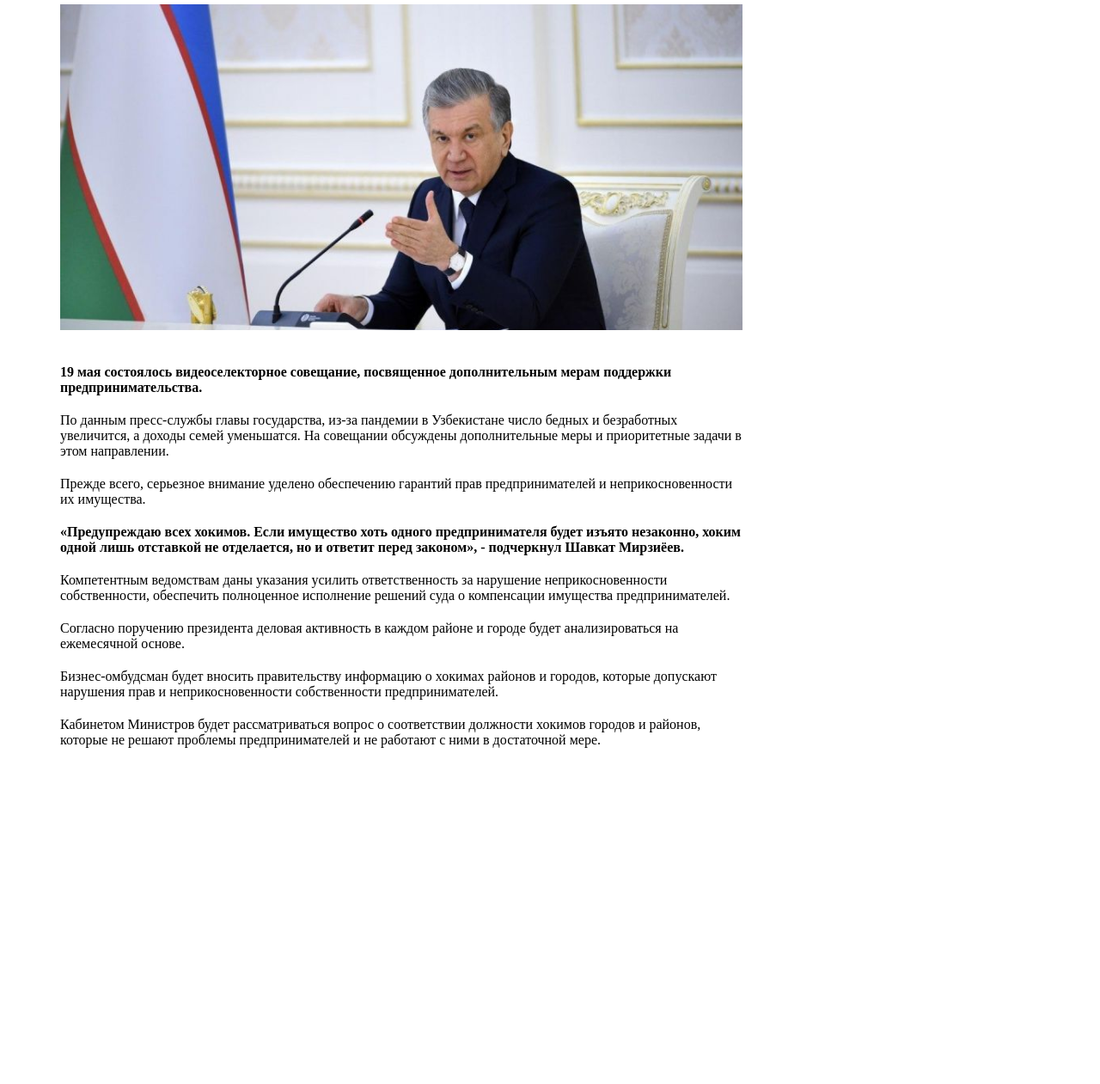
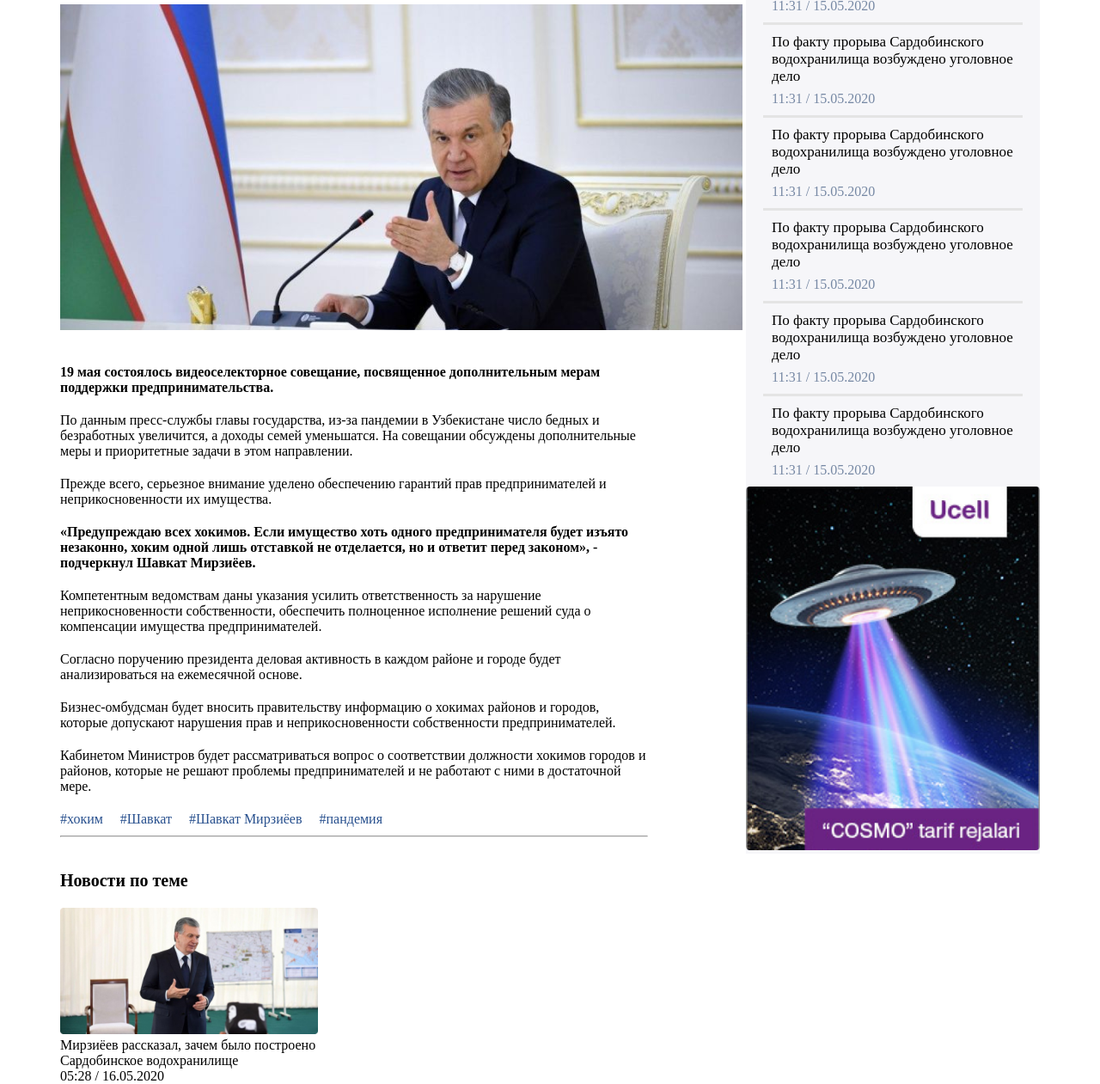
Before and after one commit to JamshidbekAkhlidinov/fargona24, a plain HTML site: page view.html in a window 1280 px wide. Shown: the part 436-1697 px from the top of the page at 86% size. Before the commit the page ends 1326 px from the top, so only its background shows below. Drawn offline with Linux system fonts and the light colour scheme.

Commit message:
ubdate file

```diff
--- a/style.css
+++ b/style.css
@@ -118,7 +118,7 @@
 }
 
 .section-left {
-    width: 70%;
+    width: 60%;
     float: left;
 }
 
@@ -154,15 +154,67 @@
 .section-right {
     width: 30%;
     float: right;
-    padding-top: 50px;
-    padding-left: 30px;
+    margin-top: 20px;
+    padding-top: 10px;
+    background-color: #F6F6F9;
+    margin-left: 10px;
 }
 
 .right-title {
     font-weight: 500;
     font-size: 20px;
+    padding-left: 20px;
+}
+
+.right-items {
+    padding-left: 30px;
 }
 
 .section-right-list {
     list-style: none;
 }
+
+.right-items-text {
+    padding-top: 10px;
+    font-size: 17px;
+    font-weight: 400;
+}
+
+.right-items-data {
+    color: #7688A4;
+    padding-top: 7px;
+    padding-bottom: 10px;
+}
+
+.line {
+    border-bottom: 3px solid #E4E4E4;
+    margin-right: 20px;
+    margin-left: 20px;
+}
+
+.hashtag {
+    list-style: none;
+    display: flex;
+    padding-bottom: 10px;
+}
+
+.hashtag-items {
+    padding-right: 20px;
+    color: #28508E;
+}
+
+.footer-title {
+    padding-top: 20px;
+    font-size: 20px;
+    font-weight: 600;
+    margin-bottom: 20px;
+}
+
+.news-img {
+    width: 300px;
+}
+
+.news-list {
+    width: 29%;
+    list-style: none;
+}
--- a/view.html
+++ b/view.html
@@ -112,6 +112,14 @@
                     </p>
                 </li>
             </ul>
+
+            <ul class="hashtag">
+                <li class="hashtag-items"> #хоким</li>
+                <li class="hashtag-items">#Шавкат</li>
+                <li class="hashtag-items">#Шавкат Мирзиёев </li>
+                <li class="hashtag-items">#пандемия</li>
+            </ul>
+            <hr>
         </div>
         <div class="section-right">
             <p class="right-title">Cамые популярные новости</p>
@@ -124,8 +132,85 @@
                         11:31 / 15.05.2020
                     </p>
                 </li>
+                <li class="line"></li>
             </ul>
+            <ul class="section-right-list">
+                <li class="right-items">
+                    <p class="right-items-text">
+                        По факту прорыва Сардобинского водохранилища возбуждено уголовное дело
+                    </p>
+                    <p class="right-items-data">
+                        11:31 / 15.05.2020
+                    </p>
+                </li>
+                <li class="line"></li>
+            </ul>
+            <ul class="section-right-list">
+                <li class="right-items">
+                    <p class="right-items-text">
+                        По факту прорыва Сардобинского водохранилища возбуждено уголовное дело
+                    </p>
+                    <p class="right-items-data">
+                        11:31 / 15.05.2020
+                    </p>
+                </li>
+                <li class="line"></li>
+            </ul>
+            <ul class="section-right-list">
+                <li class="right-items">
+                    <p class="right-items-text">
+                        По факту прорыва Сардобинского водохранилища возбуждено уголовное дело
+                    </p>
+                    <p class="right-items-data">
+                        11:31 / 15.05.2020
+                    </p>
+                </li>
+                <li class="line"></li>
+            </ul>
+            <ul class="section-right-list">
+                <li class="right-items">
+                    <p class="right-items-text">
+                        По факту прорыва Сардобинского водохранилища возбуждено уголовное дело
+                    </p>
+                    <p class="right-items-data">
+                        11:31 / 15.05.2020
+                    </p>
+                </li>
+                <li class="line"></li>
+            </ul>
+            <ul class="section-right-list">
+                <li class="right-items">
+                    <p class="right-items-text">
+                        По факту прорыва Сардобинского водохранилища возбуждено уголовное дело
+                    </p>
+                    <p class="right-items-data">
+                        11:31 / 15.05.2020
+                    </p>
+                </li>
+                <!-- <li class="line"></li> -->
+            </ul>
+            <img src="./img/usel.png" alt="" width="100%">
         </div>
+    </div>
+</div>
+
+<div class="footer">
+    <div class="container">
+        <ul class="news-list">
+            <p class="footer-title">Новости по теме
+            </p>
+            <li class="news-items"><img src="./img/prezident.jpg" alt="" class="news-img"> </li>
+            <li class="news-items">
+                <p class="news-title">
+                    Мирзиёев рассказал, зачем было построено Сардобинское водохранилище
+                </p>
+            </li>
+            <li class="news-items">
+                <p class="news-data">
+                    05:28 / 16.05.2020
+                </p>
+            </li>
+        </ul>
     </div>
 </div>
 
```
